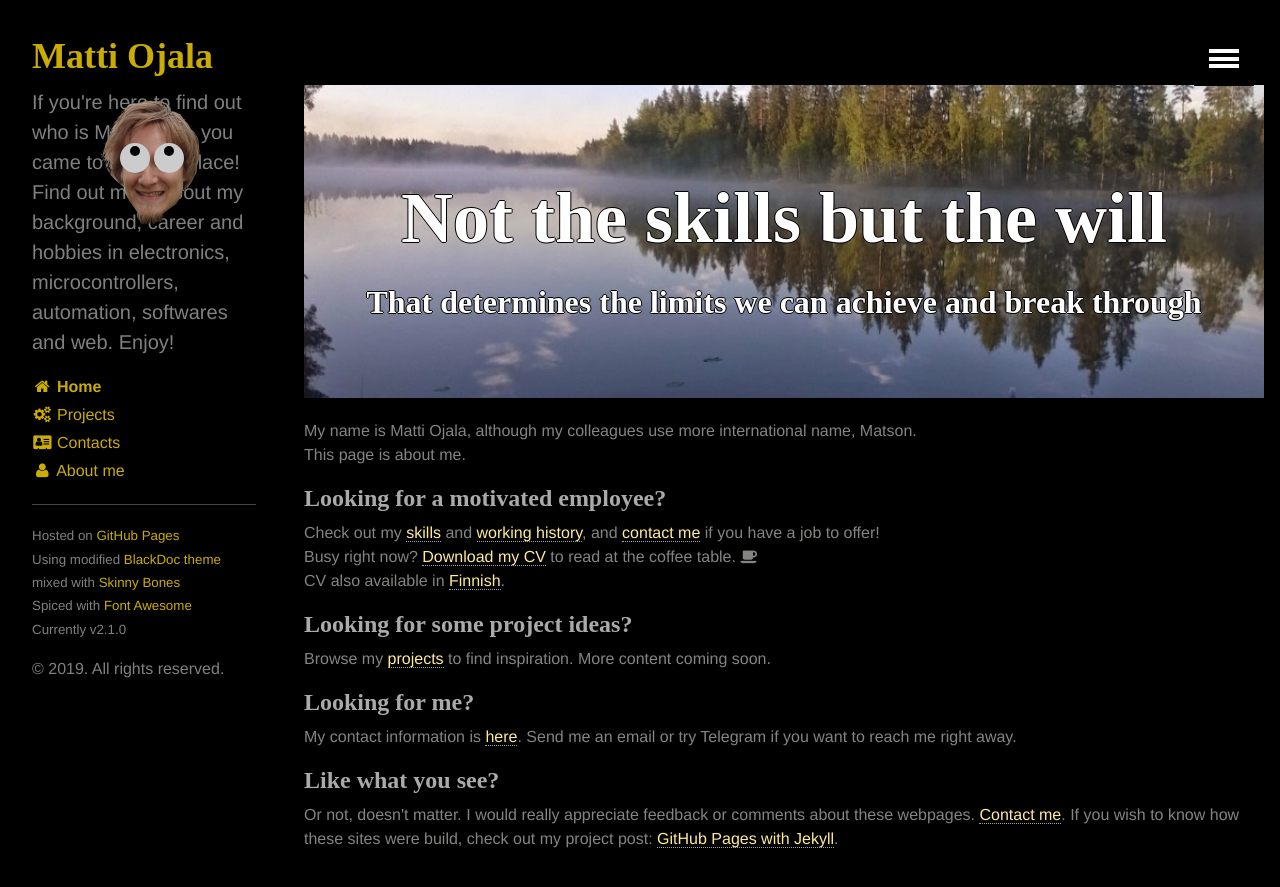
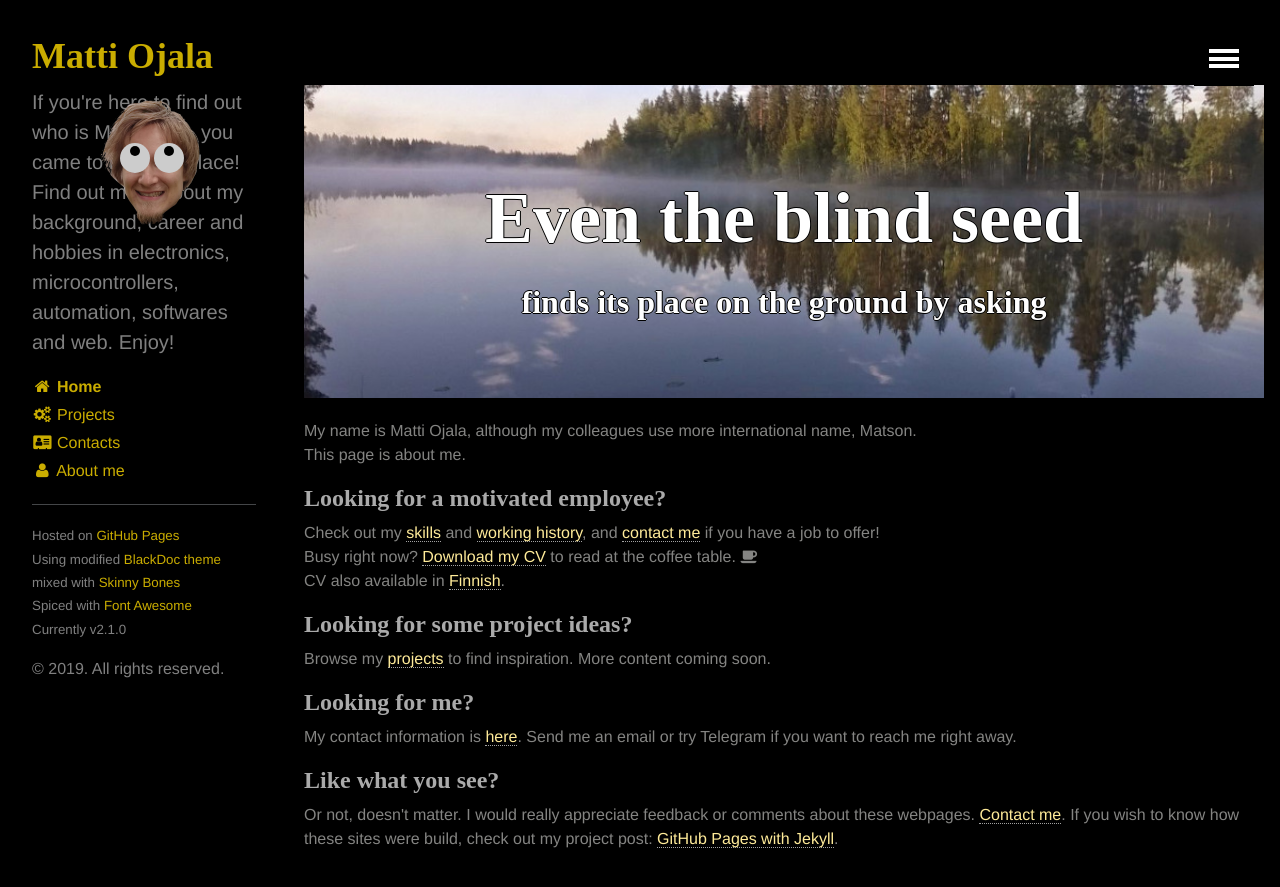
Before and after one commit to Amatson/Amatson.github.io, a Jekyll site: the page built from index.html, in a window 1280 px wide and 931 px high. Shown: the top 887 px of the window. Built offline with Jekyll 4.4.1, drawn with Linux system fonts in a browser that asks for light colours.

Commit message:
replaced motivational quote

```diff
--- a/index.html
+++ b/index.html
@@ -11,8 +11,13 @@ image: teaser_home.jpg
 
 <div class="page-lead bgimg">
 	<div class="wrap page-lead-content">
+{% comment %}
 		<h1 style="color:white">Not the skills but the will</h1>
 		<h2 style="color:white">That determines the limits we can achieve and break through</h2>
+{% endcomment %}
+    <h1 style="color:white">Even the blind seed</h1>
+		<h2 style="color:white">finds its place on the ground by asking</h2>
+
 	</div>
 </div>
 
```
